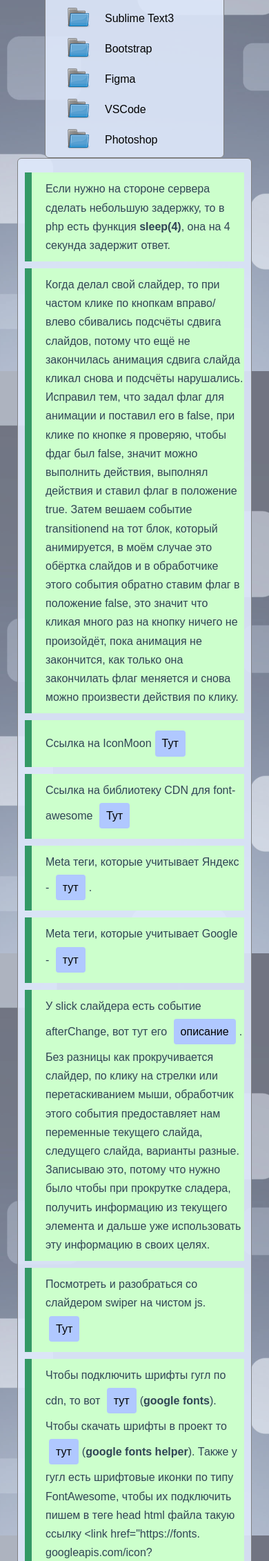
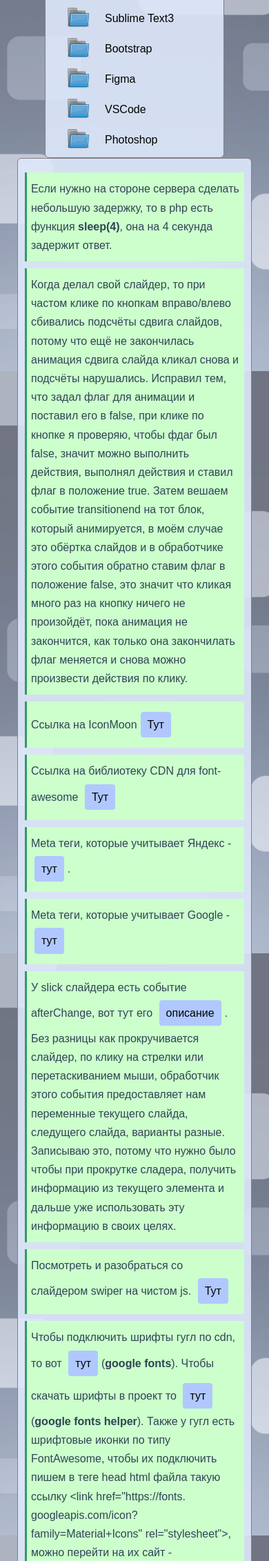
Before and after one commit to sanekT/site-shpora, a PHP site: page / in a window 390 px wide. Shown: the part 1150-3413 px from the top of the page at 69% size. Run offline with PHP 8.4, Linux system fonts and the light colour scheme; some web fonts are replaced.

Commit message:
Update main.css

```diff
--- a/css/main.css
+++ b/css/main.css
@@ -419,5 +419,7 @@
     }
     p.note{
         margin-left: 0;
+        border-left: 3px solid #339966;
+        padding: 10px 6px;
     }
 }
```
